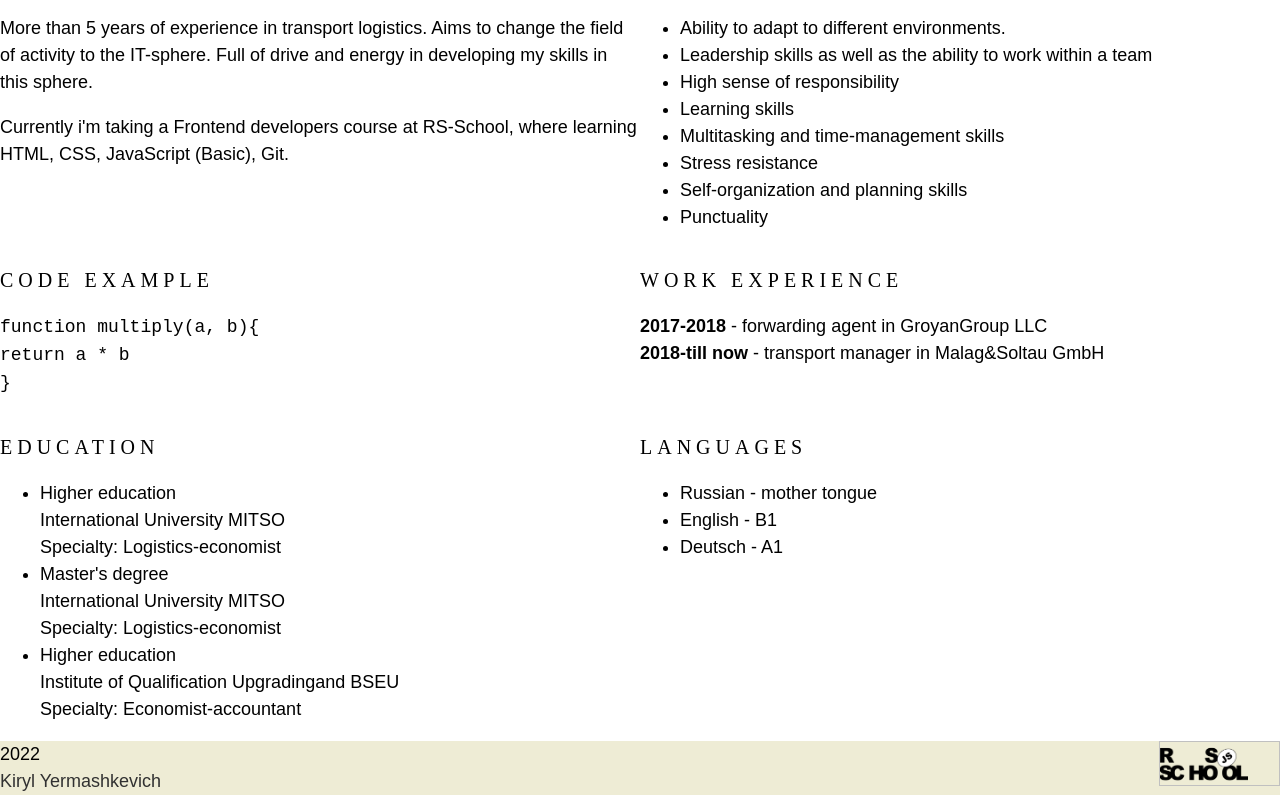
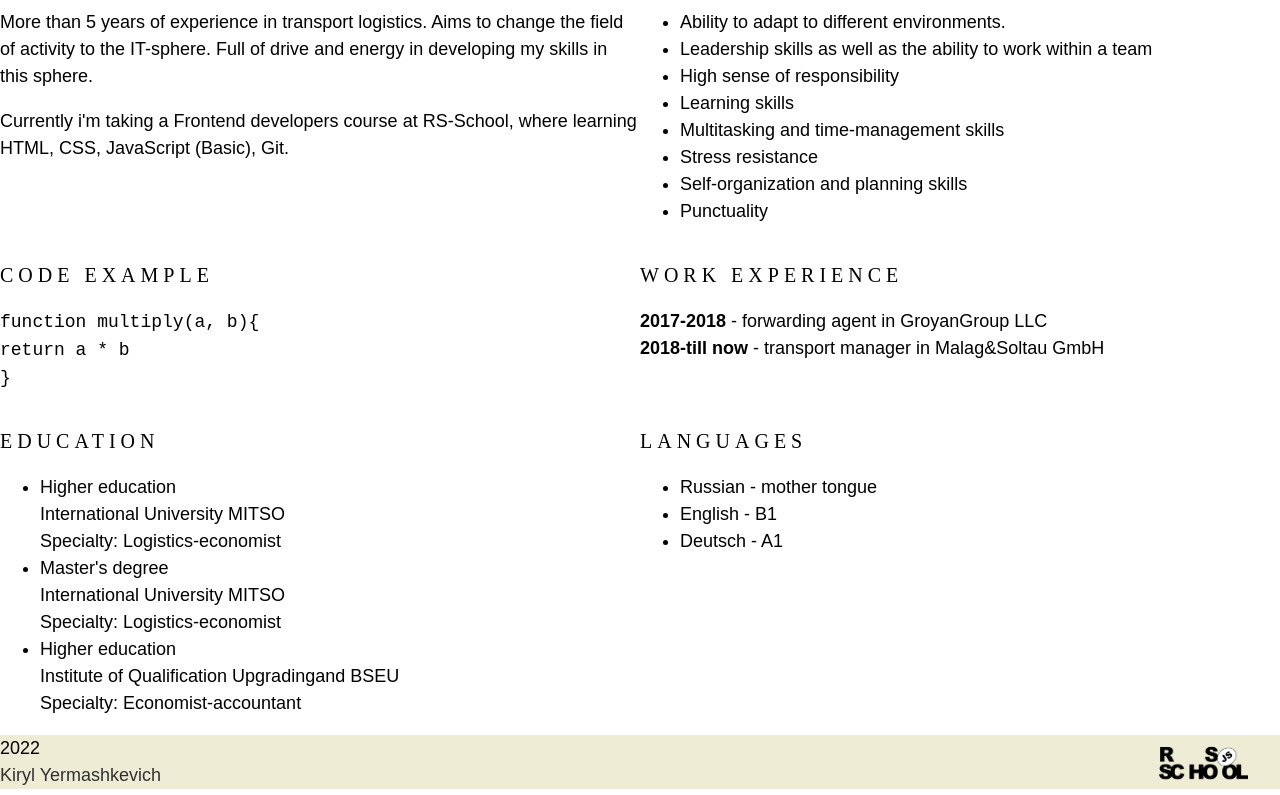
Before and after one commit to KirillErmash/rsschool-cv, a plain HTML site: page index.html in a window 1280 px wide. Shown: the part 472-1267 px from the top of the page. Drawn offline with Linux system fonts and the light colour scheme; a web font is replaced by a local one.

Commit message:
refactor: change link

```diff
--- a/index.html
+++ b/index.html
@@ -28,7 +28,6 @@
         </div>
     </header>
     <main>
-    <section class="main">
         <div class="main-container">
             <section class="section" id="profile">
             <h1 class="section-title">Kiryl Yermashkevich</h1>
@@ -109,12 +108,11 @@ function multiply(a, b){ <br>
     </ul>
 </section>
 </div>
-</section>
     </main>
 <footer class="footer">
     <div class="container footer-container">
         <div>2022<div class="githublink"><a href="https://github.com/KirillErmash" target="blank">Kiryl Yermashkevich</a></div></div>
-        <a class="rsslink" href="https://rs.school/js/" target="blank"> <img class="rss"> </a>
+        <a class="rsslink" href="https://rs.school/js/" target="blank"> </a>
     </div>
     </footer>
 </body>
--- a/style.css
+++ b/style.css
@@ -104,12 +104,13 @@
    margin: 0 auto; /*выравниваем по центру*/
    color: rgb(0, 0, 0);
  }
- .rss {
+ .rsslink {
     width: 121px;
     height: 45px;
     background-image: url("../rsschool-cv/assets/img/rs_school_js.png");
     background-size: contain;
     background-repeat: no-repeat;
+    margin-left: auto;
  }
  .githublink a{
    color: #313131;
```
